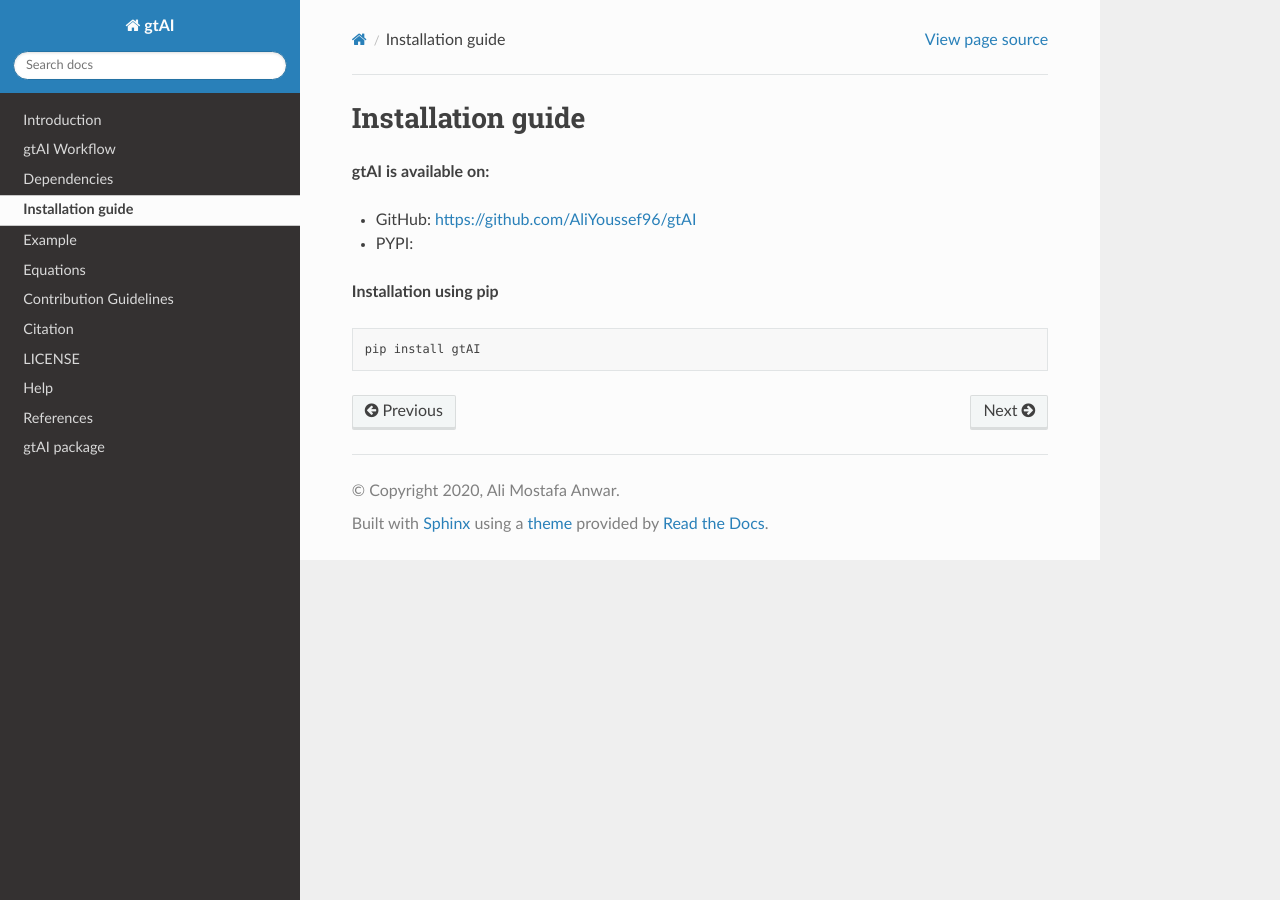
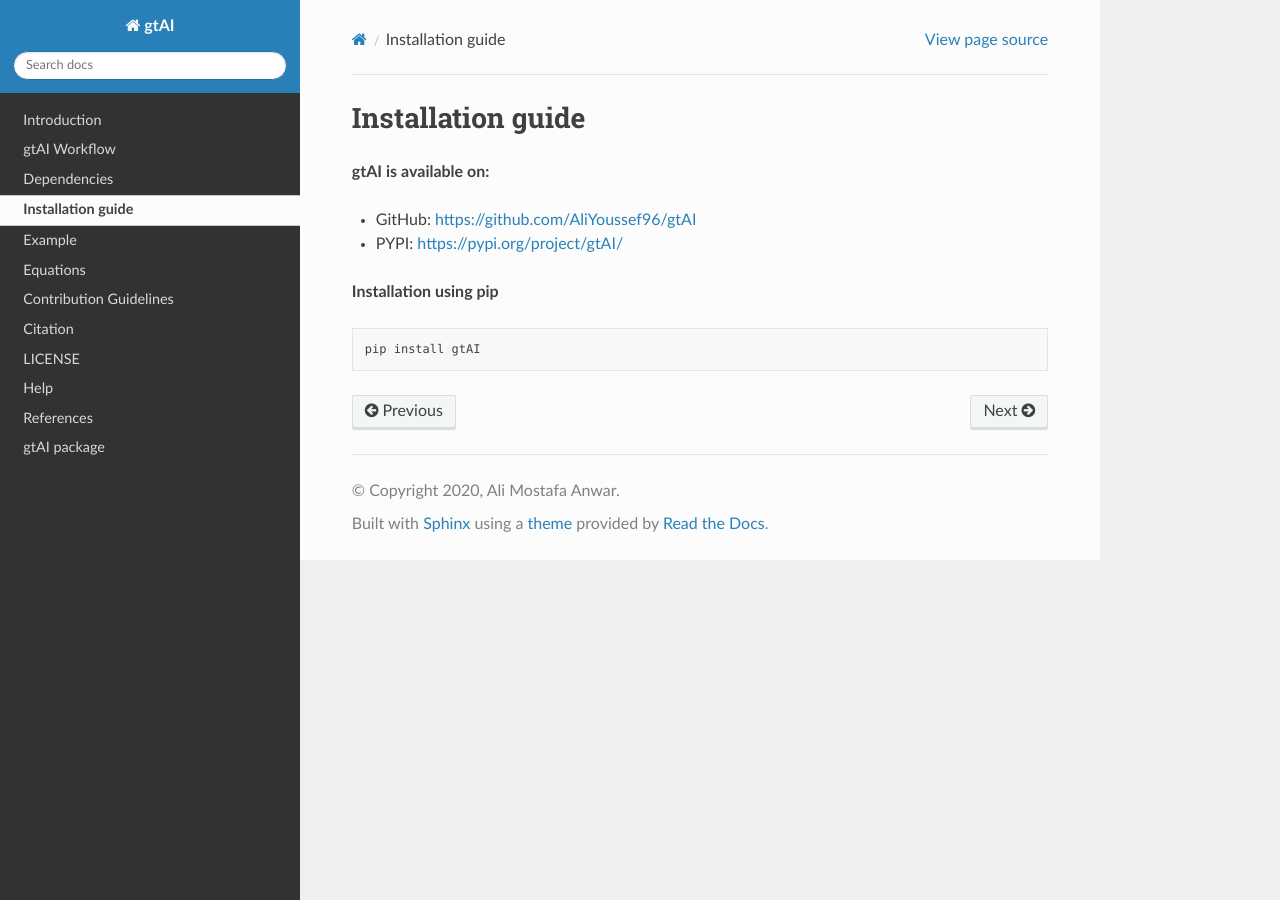
Before and after one commit to AliYoussef96/gtAI, a Sphinx documentation site: the page built from docs/Installation.rst, in a window 1280 px wide. Built offline with Sphinx 7.4.7 and the Read the Docs theme 2.0.0, drawn with Linux system fonts in a browser that asks for light colours; some of the changed lines change nothing that is shown.

Commit message:
Update Installation.rst

```diff
--- a/docs/Installation.rst
+++ b/docs/Installation.rst
@@ -6,7 +6,7 @@
 
 - GitHub: https://github.com/AliYoussef96/gtAI
 
-- PYPI:
+- PYPI: https://pypi.org/project/gtAI/
 
 **Installation using pip**
 
```
